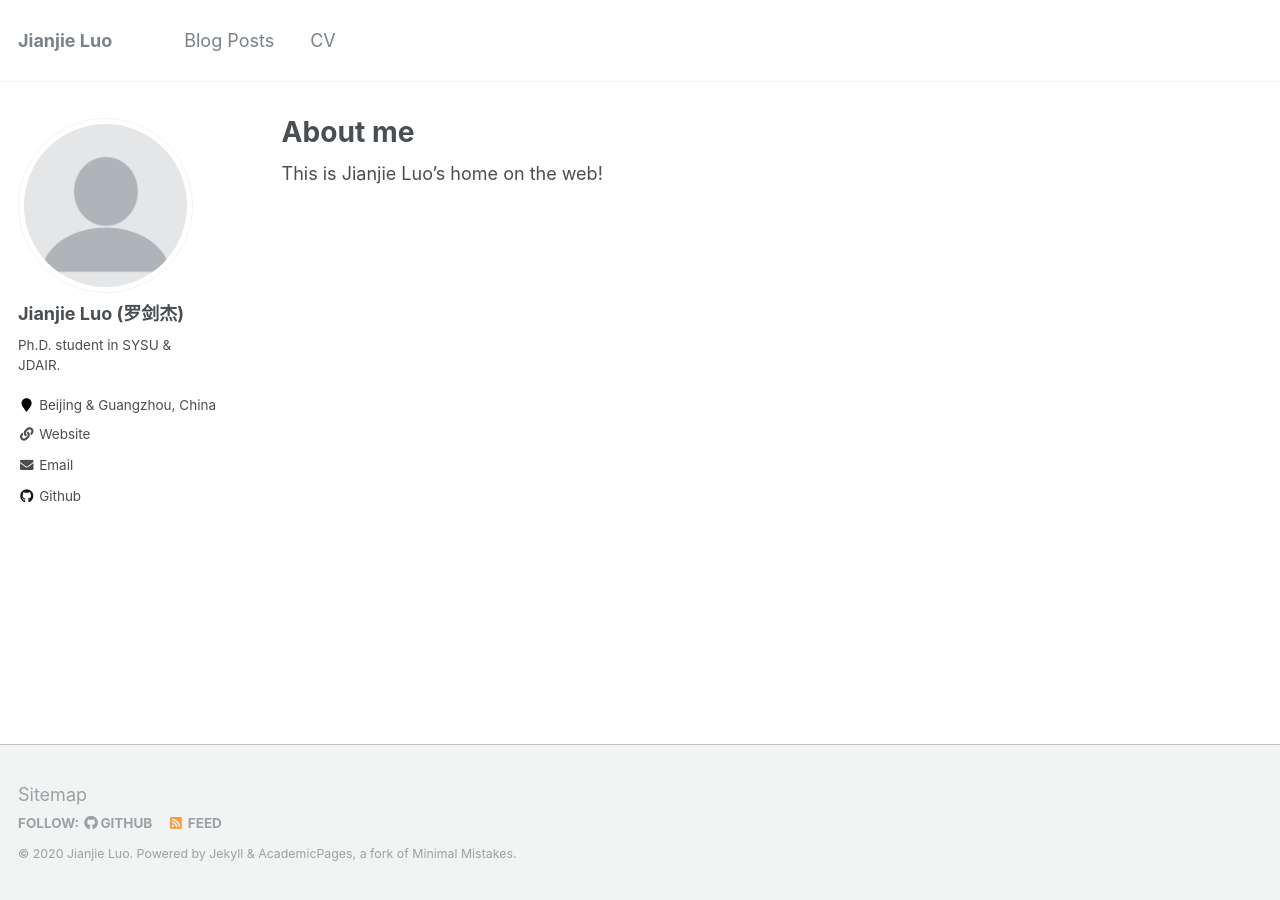
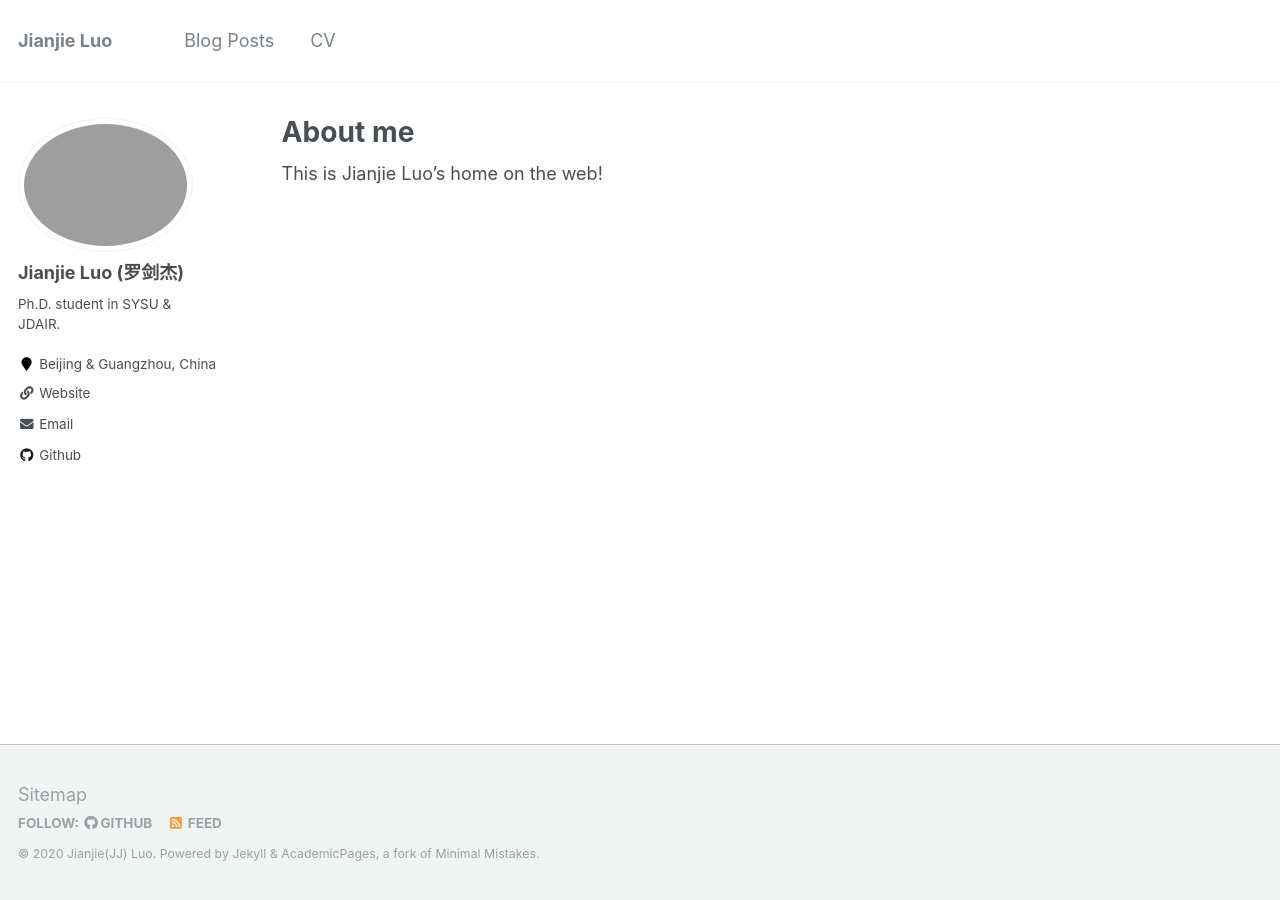
Before and after one commit to jianjieluo/jianjieluo.github.io, a Jekyll site: the page built from _pages/about.md, in a window 1280 px wide. Built offline with Jekyll 4.4.1, drawn with Linux system fonts in a browser that asks for light colours.

Commit message:
add avatar

```diff
--- a/_config.yml
+++ b/_config.yml
@@ -9,9 +9,9 @@
 locale                   : "en-US"
 title                    : "Jianjie Luo"
 title_separator          : "-"
-name                     : &name "Jianjie Luo"
+name                     : &name "Jianjie(JJ) Luo"
 description              : &description "Ph.D. student in SYSU & JDAIR."
-url                      : https://jianjieluo.github.io # the base hostname & protocol for your site e.g. "https://mmistakes.github.io"
+url                      : "https://jianjieluo.github.io" # the base hostname & protocol for your site e.g. "https://mmistakes.github.io"
 baseurl                  : "" # the subpath of your site, e.g. "/blog"
 repository               : "jianjieluo/jianjieluo.github.io"
 teaser                   :  # filename of teaser fallback teaser image placed in /images/, .e.g. "500x300.png"
@@ -81,7 +81,7 @@ analytics:
 # Site Author
 author:
   name             : "Jianjie Luo (罗剑杰)"
-  avatar           : "profile.png"
+  avatar           : "profile1.png"
   bio              : "Ph.D. student in SYSU & JDAIR."
   location         : "Beijing & Guangzhou, China"
   employer         :
```
Also changed, not shown: images/profile.png (deleted), images/profile1.JPG (added), images/profile2.jpg (added), 1 other file.
